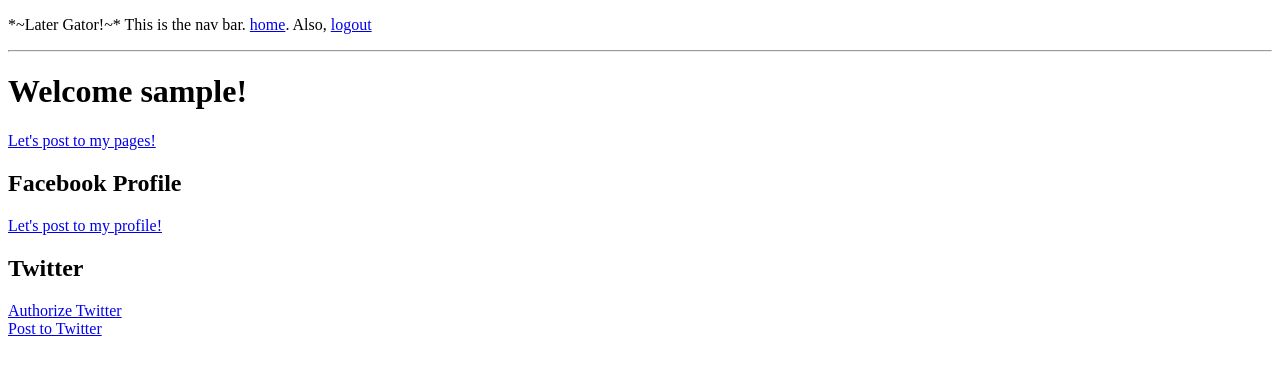
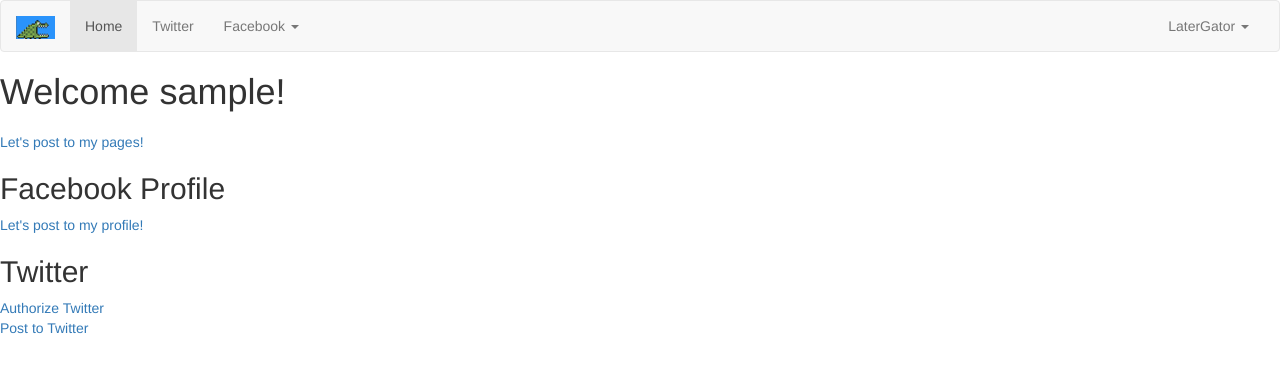
Before and after one commit to ChloeCodesThings/LaterGator, a Flask app: page / in a window 1280 px wide. Shown: the top 375 px of the page. Run offline with Flask 2, Linux system fonts and the light colour scheme; the visitor is signed in with stand-in values (Sample User, id 1); data comes from the database, SQL or seed files in the repository; some libraries are stand-ins or nearby versions.

Commit message:
Started adding bootstrap and gator images

```diff
--- a/server.py
+++ b/server.py
@@ -59,7 +59,7 @@ def register_process():
 
         session["user_id"] = new_user.user_id
 
-        flash("You now have an account %s!" % username)
+        flash("You now have an account, %s!" % username)
         return redirect("/")
 
 
--- a/templates/base.html
+++ b/templates/base.html
@@ -1,8 +1,11 @@
 <!doctype html>
-<html>
+<html lang="en">
 <head>
+    <link rel="stylesheet" href="https://maxcdn.bootstrapcdn.com/bootstrap/3.3.7/css/bootstrap.min.css" integrity="sha384-BVYiiSIFeK1dGmJRAkycuHAHRg32OmUcww7on3RYdg4Va+PmSTsz/K68vbdEjh4u" crossorigin="anonymous">
+
+
     <style>
-    #post_button {display: hidden;}
+/*    #post_button {display: hidden;}*/
     </style>
 <!--     <link rel="stylesheet" href-"./style.css"> -->
     <script src="https://ajax.googleapis.com/ajax/libs/jquery/3.1.1/jquery.js"></script>
@@ -12,13 +15,55 @@
 
 <body>
 
-  <p>*~Later Gator!~* This is the nav bar. <a href="/">home</a>. Also, <a href="/logout">logout</a></p>
-  <hr>
+ <nav class="navbar navbar-default">
+  <div class="container-fluid">
+    <!-- Brand and toggle get grouped for better mobile display -->
+    <div class="navbar-header">
+      <button type="button" class="navbar-toggle collapsed" data-toggle="collapse" data-target="#bs-example-navbar-collapse-1" aria-expanded="false">
+        <span class="sr-only">Toggle navigation</span>
+        <span class="icon-bar"></span>
+        <span class="icon-bar"></span>
+        <span class="icon-bar"></span>
+      </button>
+      <a class="navbar-brand" href="#">
+        <img alt="LaterGator" src="/static/latergatortiny.jpg">
+        </a>
+    </div>
+
+    <!-- Collect the nav links, forms, and other content for toggling -->
+    <div class="collapse navbar-collapse" id="bs-example-navbar-collapse-1">
+      <ul class="nav navbar-nav">
+        <li class="active"><a href="/">Home <span class="sr-only">(current)</span></a></li>
+        <li><a href="/post_twitter">Twitter</a></li>
+        <li class="dropdown">
+          <a href="#" class="dropdown-toggle" data-toggle="dropdown" role="button" aria-haspopup="true" aria-expanded="false">Facebook <span class="caret"></span></a>
+          <ul class="dropdown-menu">
+            <li><a href="/post_pages">Facebook Pages</a></li>
+            <li><a href="/post_profile">Facebook Profile</a></li>
+        </ul>
+          </ul>
+      <ul class="nav navbar-nav navbar-right">
+        <li class="dropdown">
+          <a href="#" class="dropdown-toggle" data-toggle="dropdown" role="button" aria-haspopup="true" aria-expanded="false">LaterGator <span class="caret"></span></a>
+          <ul class="dropdown-menu">
+            <li><a href="/login">Login</a></li>
+            <li><a href="/register">Register</a></li>
+            <li><a href="/logout">Logout</a></li>
+          </ul>
+        </li>
+      </ul>
+    </div><!-- /.navbar-collapse -->
+  </div><!-- /.container-fluid -->
+</nav>
+
+
+
+
+ </div>
 {% for flash in get_flashed_messages() %}
-  {{ flash }}
+    <div class="alert alert-success" role="alert">{{ flash }}</div>
 {% endfor %}
-
-  {% block content %} put your content here {% endblock %}
-
+        {% block content %} put your content here {% endblock %}
+  <script src="https://maxcdn.bootstrapcdn.com/bootstrap/3.3.7/js/bootstrap.min.js" integrity="sha384-Tc5IQib027qvyjSMfHjOMaLkfuWVxZxUPnCJA7l2mCWNIpG9mGCD8wGNIcPD7Txa" crossorigin="anonymous"></script>
 </body>
 </html>
--- a/templates/register.html
+++ b/templates/register.html
@@ -1,10 +1,5 @@
 {% extends 'base.html' %}
 {% block content %}
-
-    <h1>Welcome to LaterGator!</h1>
-        <img src="https://s-media-cache-ak0.pinimg.com/originals/d0/89/a9/d089a94a68c50a4fbfe5dc9b3fc7a5bd.jpg">
-        <p>LaterGator lets you post your status at a later time and will suggest the best times to post your status based on location.</p>
-        <p>Create a login below to start posting!</p>
 
 
 <h2>Register</h2>
```
Also changed, not shown: confirm_twitter.html (deleted, +0 -14 lines), templates/homepage.html (+50 -7 lines), templates/main_page.html (deleted, +0 -13 lines), static/latergator.css (added), static/latergatorhomepage.jpg (added), static/latergatortiny.jpg (added).
